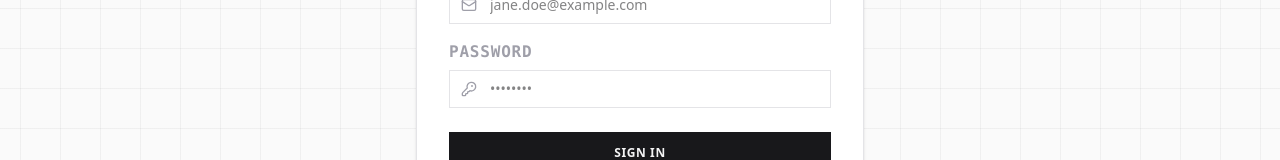
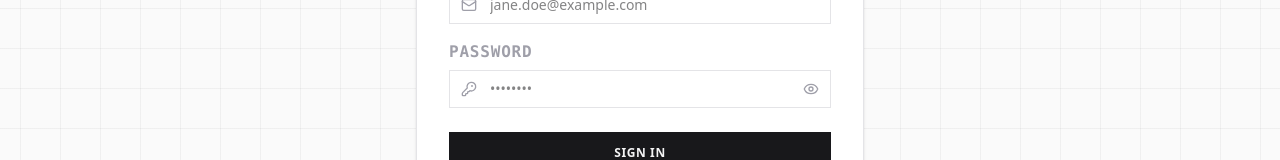
Before and after one commit to roamingcops/beingsde, a Next.js app in the folder beingsde-ui/: page /login in a window 1280 px wide. Shown: the part 292-452 px from the top of the page. Built offline with nearby package versions, Linux system fonts and the light colour scheme; no server answers.

Commit message:
feat: add password visibility toggle to login page

```diff
--- a/beingsde-ui/src/app/login/page.tsx
+++ b/beingsde-ui/src/app/login/page.tsx
@@ -3,13 +3,14 @@
 import { useState, useEffect } from "react";
 import { useRouter } from "next/navigation";
 import Link from "next/link";
-import { KeyRound, Mail, AlertTriangle, CheckCircle, ShieldAlert } from "lucide-react";
+import { KeyRound, Mail, AlertTriangle, CheckCircle, ShieldAlert, Eye, EyeOff } from "lucide-react";
 import { supabase, isSupabaseConfigured } from "@/lib/supabaseClient";
 
 export default function LoginPage() {
   const router = useRouter();
   const [email, setEmail] = useState("");
   const [password, setPassword] = useState("");
+  const [showPassword, setShowPassword] = useState(false);
   const [error, setError] = useState("");
   const [isLoading, setIsLoading] = useState(false);
   const [isRegistered, setIsRegistered] = useState(false);
@@ -171,13 +172,20 @@ export default function LoginPage() {
               <KeyRound className="absolute left-3 top-1/2 -translate-y-1/2 w-4 h-4 text-zinc-400" />
               <input
                 id="password-input"
-                type="password"
+                type={showPassword ? "text" : "password"}
                 placeholder="••••••••"
                 value={password}
                 onChange={(e) => setPassword(e.target.value)}
                 required
-                className="w-full pl-10 pr-4 py-2 border border-zinc-200 dark:border-zinc-800 bg-white dark:bg-[#18181b] text-sm focus:outline-none focus:border-zinc-900 dark:focus:border-zinc-100 transition-colors"
+                className="w-full pl-10 pr-10 py-2 border border-zinc-200 dark:border-zinc-800 bg-white dark:bg-[#18181b] text-sm focus:outline-none focus:border-zinc-900 dark:focus:border-zinc-100 transition-colors"
               />
+              <button
+                type="button"
+                onClick={() => setShowPassword(!showPassword)}
+                className="absolute right-3 top-1/2 -translate-y-1/2 text-zinc-400 hover:text-zinc-600 dark:hover:text-zinc-200 focus:outline-none"
+              >
+                {showPassword ? <EyeOff className="w-4 h-4" /> : <Eye className="w-4 h-4" />}
+              </button>
             </div>
           </div>
 
```
